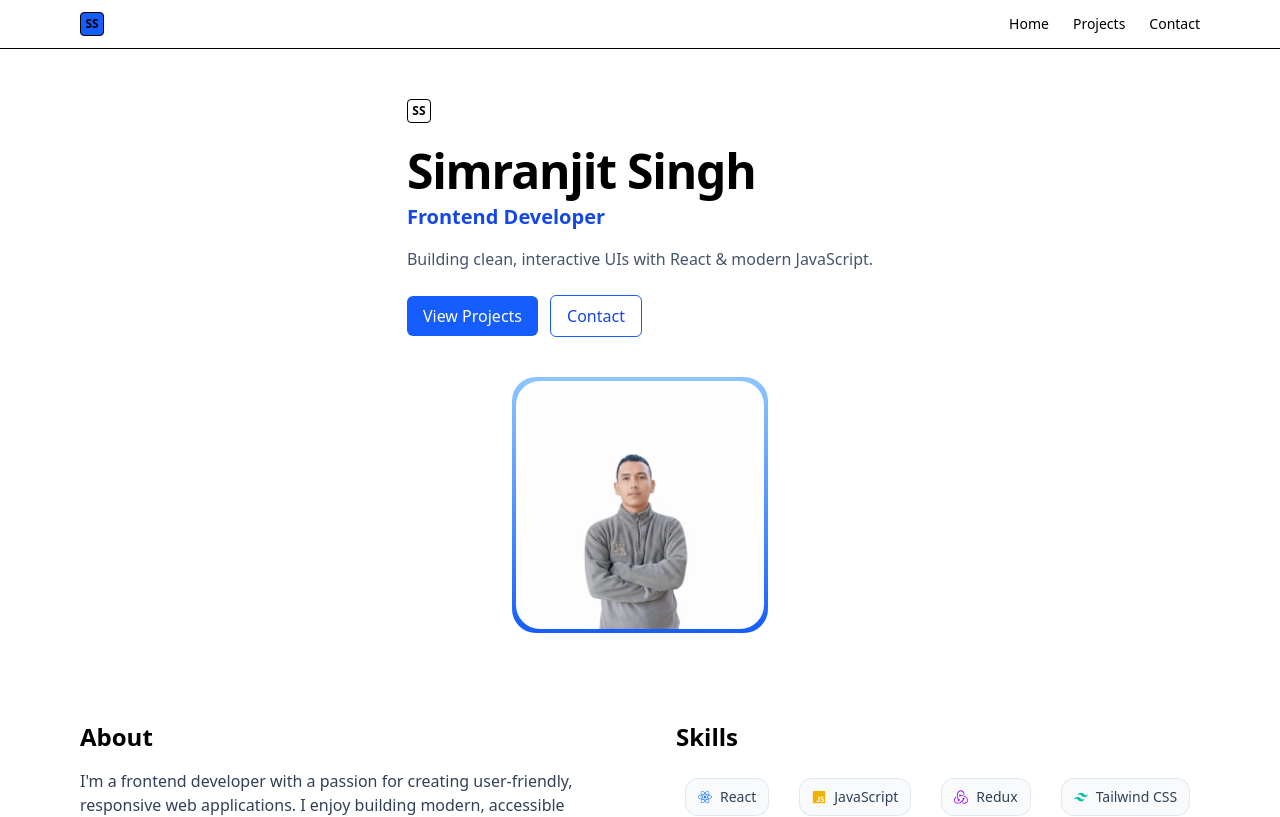
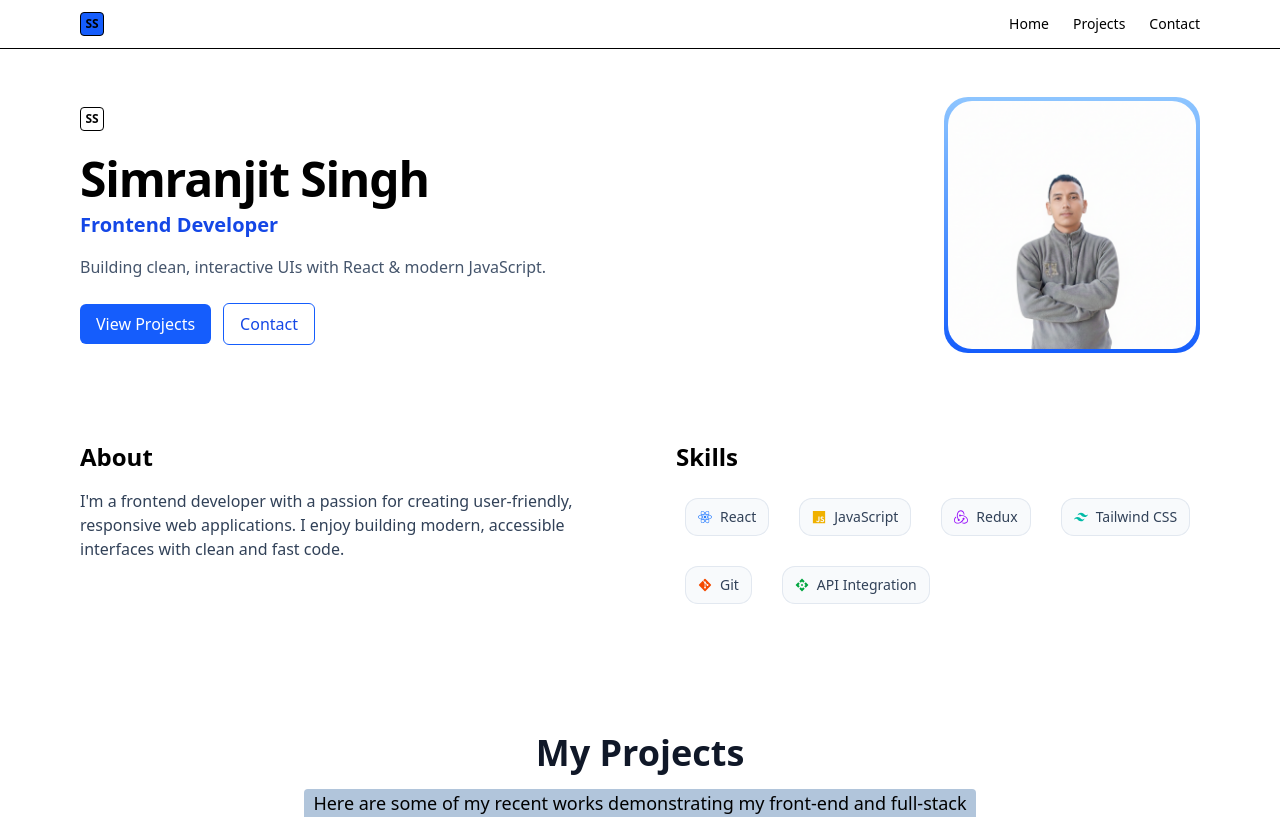
Before and after one commit to simsam897/Portfolio-, a React (Vite) app in the folder Portfolio/: page / in a window 1280 px wide. Shown: the top 817 px of the page. Built offline with nearby package versions, Linux system fonts and the light colour scheme; no server answers.

Commit message:
fix index.js for deployment issue

```diff
--- a/Portfolio/src/index.css
+++ b/Portfolio/src/index.css
@@ -1,4 +1,4 @@
-/* @import "tailwindcss";
+@import "tailwindcss";
 
 @theme {
   --breakpoint-lgx: 990px;
@@ -20,30 +20,4 @@
   }
 
   --animate-slide-from-left: slideFromLeft 1s ease forwards;
-} */
-
-
-@import "tailwindcss";
-
-@theme {
-  --breakpoint-lgx: 990px;
-  --breakpoint-md-about: 800px;
-  --breakpoint-md-hero: 755px;
-
-  @keyframes slideFromLeft {
-    0% {
-      opacity: 0;
-      transform: translateX(-100%);
-    }
-
-    100% {
-      opacity: 1;
-      transform: translateX(0);
-    }
-  }
-
-  --animate-slide-from-left: slideFromLeft 1s ease forwards;
 }
-
-
-@custom-variant md-hero (width >= 755px);
```
